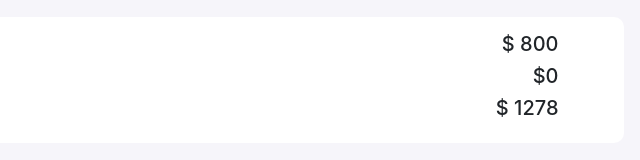
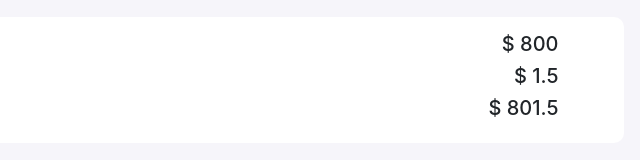
Before and after one commit to Mojmul-Haque/shoping_cart, a plain HTML site: page index.html in a window 1280 px wide. Both pictures are taken after a click on the button 853 px from the left and 242 px from the top of the page. Shown: the part 512-672 px from the top of the page, 464-1104 px from the left. Drawn offline with nearby package versions, Linux system fonts and the light colour scheme.

Commit message:
inciment product all problem solved

```diff
--- a/index.html
+++ b/index.html
@@ -65,8 +65,8 @@
 
                             <div class="col-md-4 status">
                                 <h5>$ <span id="sub_total_price">500</span></h5>
-                                <h5>$0</h5>
-                                <h5>$ <span id="total_shoping">1278</span></h5>
+                                <h5>$ <span id="tax">0</span></h5>
+                                <h5>$ <span id="total_shoping">500</span></h5>
                             </div>
                         </div>
                     </div>
--- a/script.js
+++ b/script.js
@@ -16,10 +16,24 @@ plusBtn.addEventListener('click', function() {
 
     // update subtotal price;
     const subTotalPrice = document.getElementById('sub_total_price').innerText
-    const convertSubTotalPrice = parseInt(subTotalPrice);
+    const convertSubTotalPrice = parseFloat(subTotalPrice);
     const currentSubTotalPrice = convertSubTotalPrice + 300
     console.log('convert', convertSubTotalPrice, 'plus ', currentSubTotalPrice)
     document.getElementById('sub_total_price').innerText = currentSubTotalPrice;
+
+    // tax
+    const tax = document.getElementById('tax').innerText;
+    const convertTax = parseFloat(tax);
+    const getTax = convertTax + 1.5
+    document.getElementById('tax').innerText = getTax;
+
+
+
+    // total shoping price
+    const totalShoping = document.getElementById('total_shoping').innerText;
+    const convertTotalShoping = parseFloat(totalShoping);
+    const payTotalShiping = getTax + currentSubTotalPrice
+    document.getElementById('total_shoping').innerText = payTotalShiping;
 })
 
 
```
